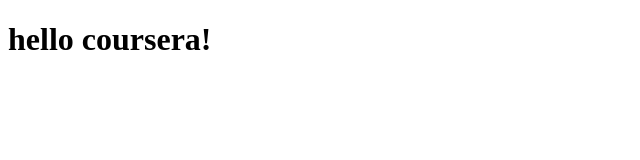
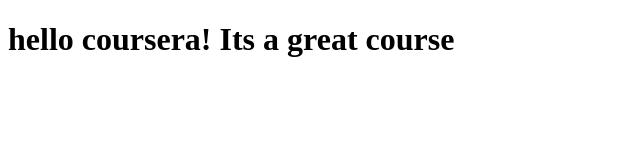
Before and after one commit to miguelha88/coursera-test, a plain HTML site: page site/index.html in a window 1280 px wide. Shown: the whole page, without its empty margins (0-640 px from the left). Drawn offline with Linux system fonts and the light colour scheme.

Commit message:
small addition to our page content

```diff
--- a/site/index.html
+++ b/site/index.html
@@ -6,6 +6,6 @@
 	<title>hello coursera</title>
 </head>
 <body>
-<h1>hello coursera!</h1>
+<h1>hello coursera! Its a great course</h1>
 </body>
 </html>
```
